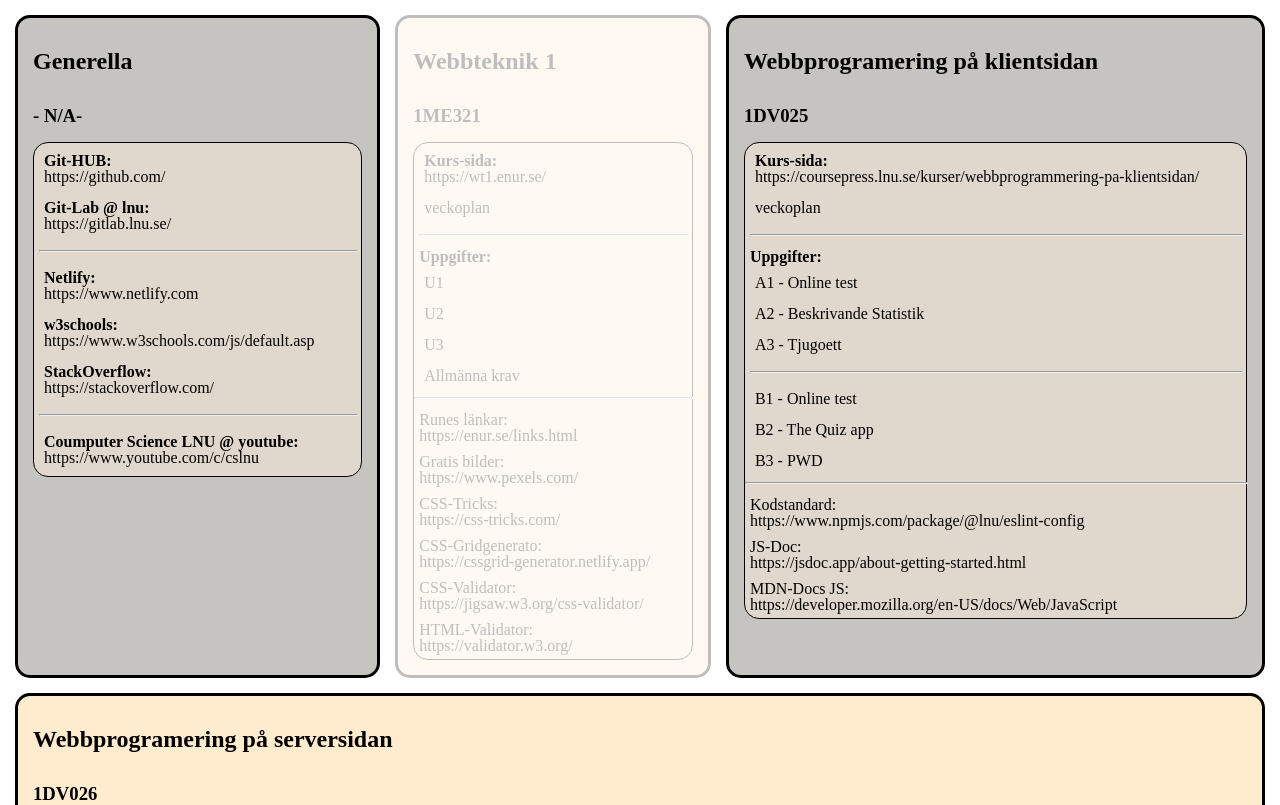
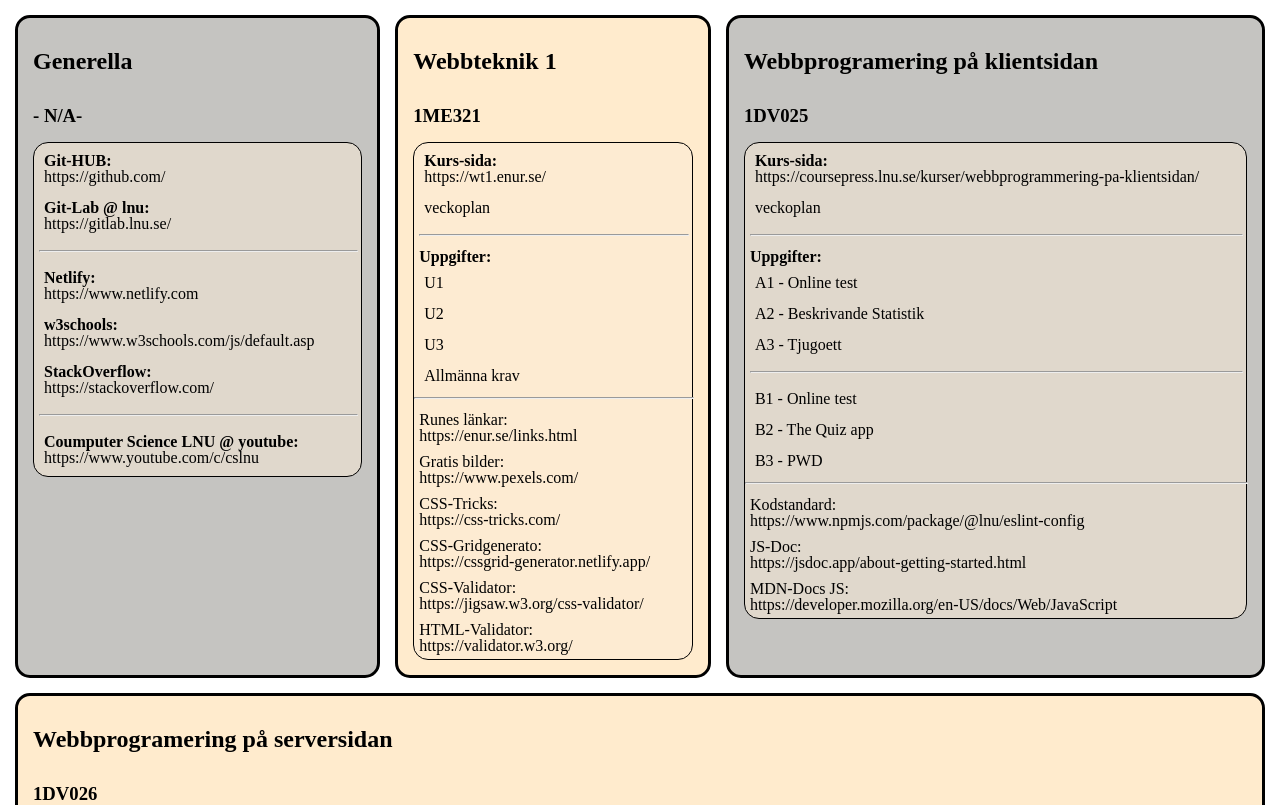
Before and after one commit to kodsmed/shortcuts, a plain HTML site: page index.html in a window 1280 px wide. Shown: the top 805 px of the page. Drawn offline with Linux system fonts and the light colour scheme.

Commit message:
class change

```diff
--- a/index.html
+++ b/index.html
@@ -27,7 +27,7 @@
     </ul>
     </nav>
   </div>
-  <div class="card done">
+  <div class="card">
     <h2>Webbteknik 1</h2>
     <h3>1ME321</h3>
     <nav>
```
